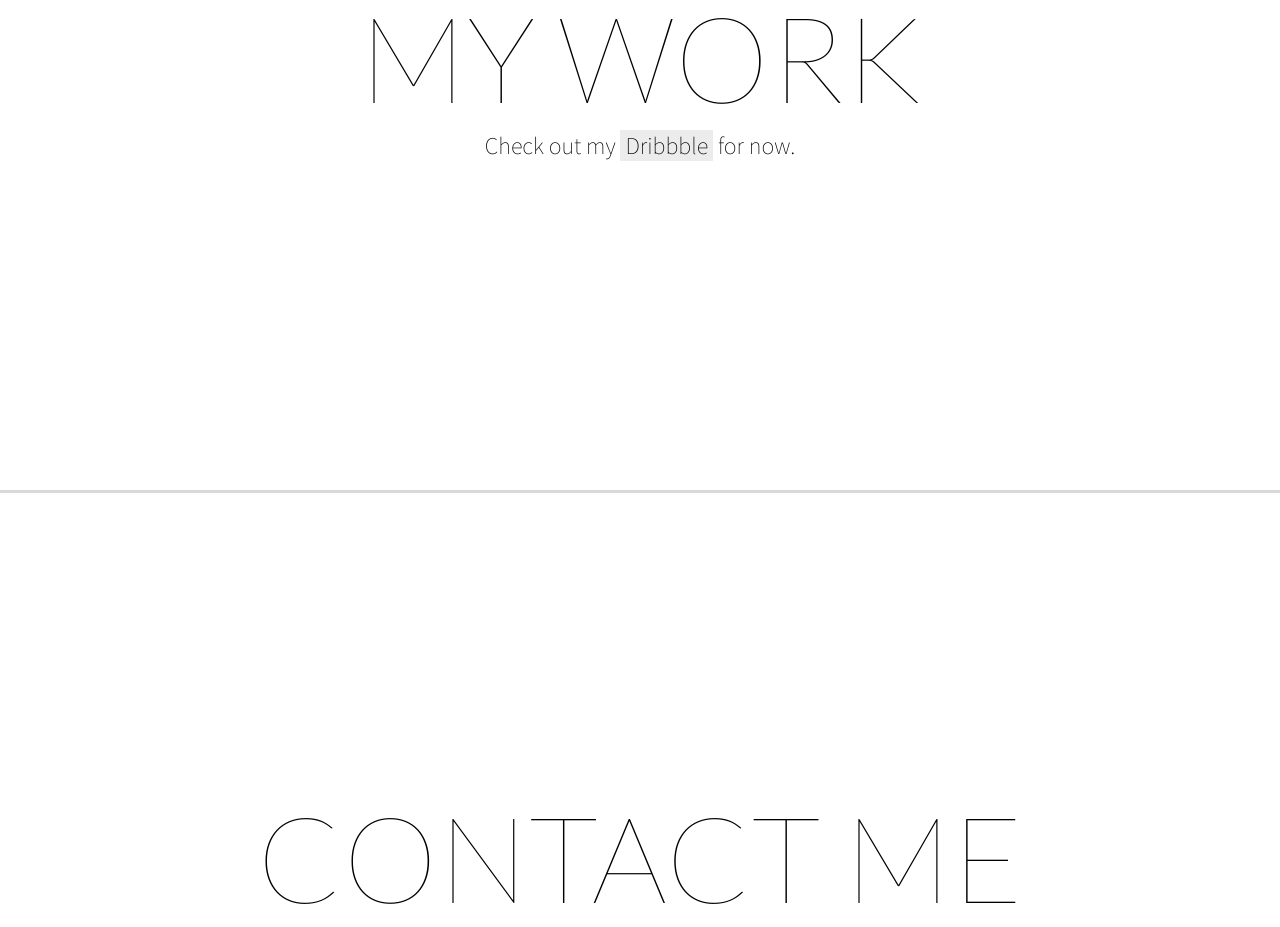
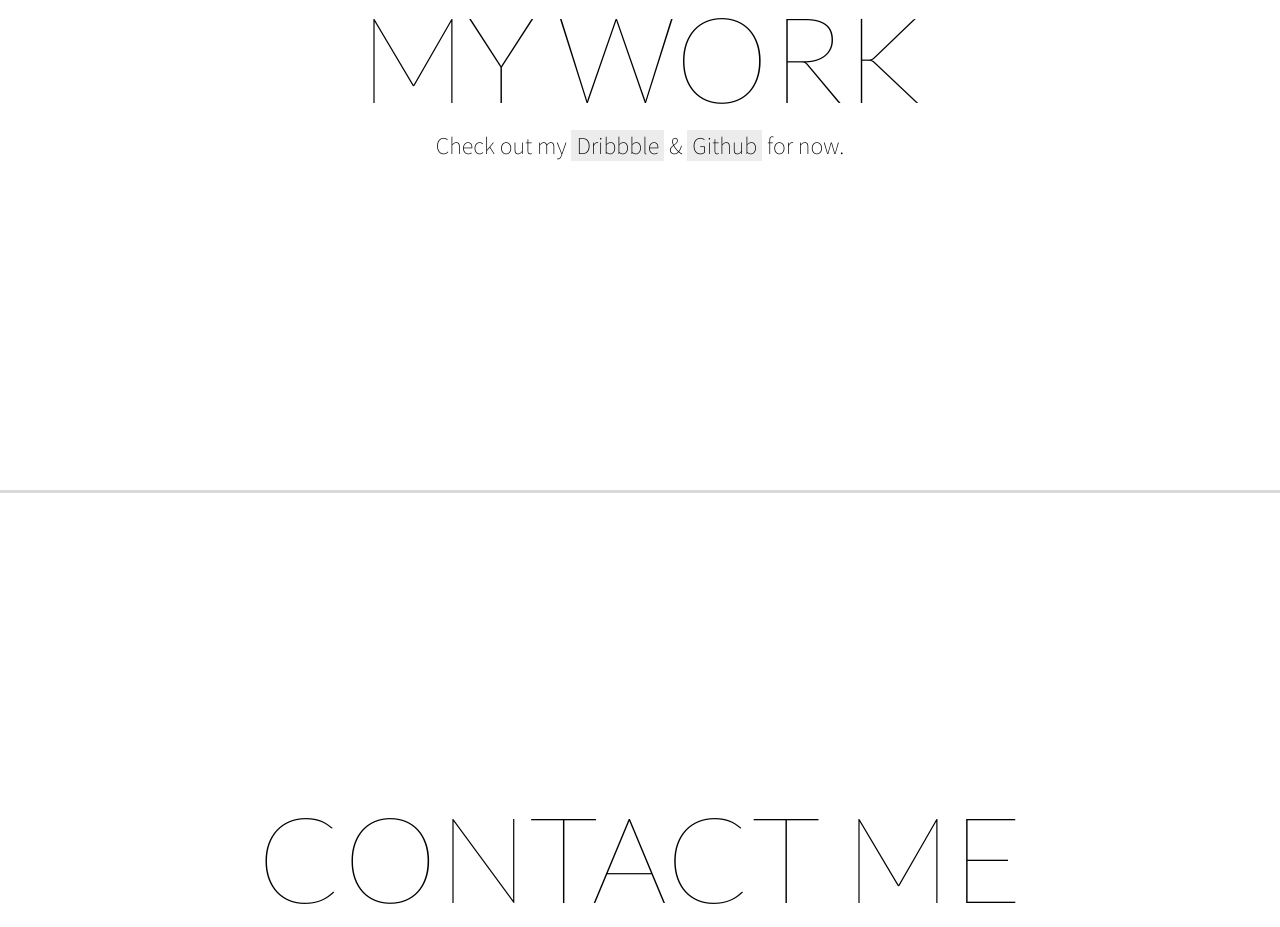
Before and after one commit to guidobouman/guido.vc, a plain HTML site: page index.html in a window 1280 px wide. Shown: the part 1110-2037 px from the top of the page. Drawn offline with Linux system fonts and the light colour scheme.

Commit message:
Adds a Github link to the work section.

```diff
--- a/index.html
+++ b/index.html
@@ -47,7 +47,7 @@
 
       <p>
         <!-- Slide right to continue reading &rarr; -->
-        Check out my <a href="http://dribbble.com/guidobouman">Dribbble</a> for now.
+        Check out my <a href="http://dribbble.com/guidobouman">Dribbble</a> &amp; <a href="http://github.com/guidobouman">Github</a> for now.
       </p>
     </div>
   </section>
```
